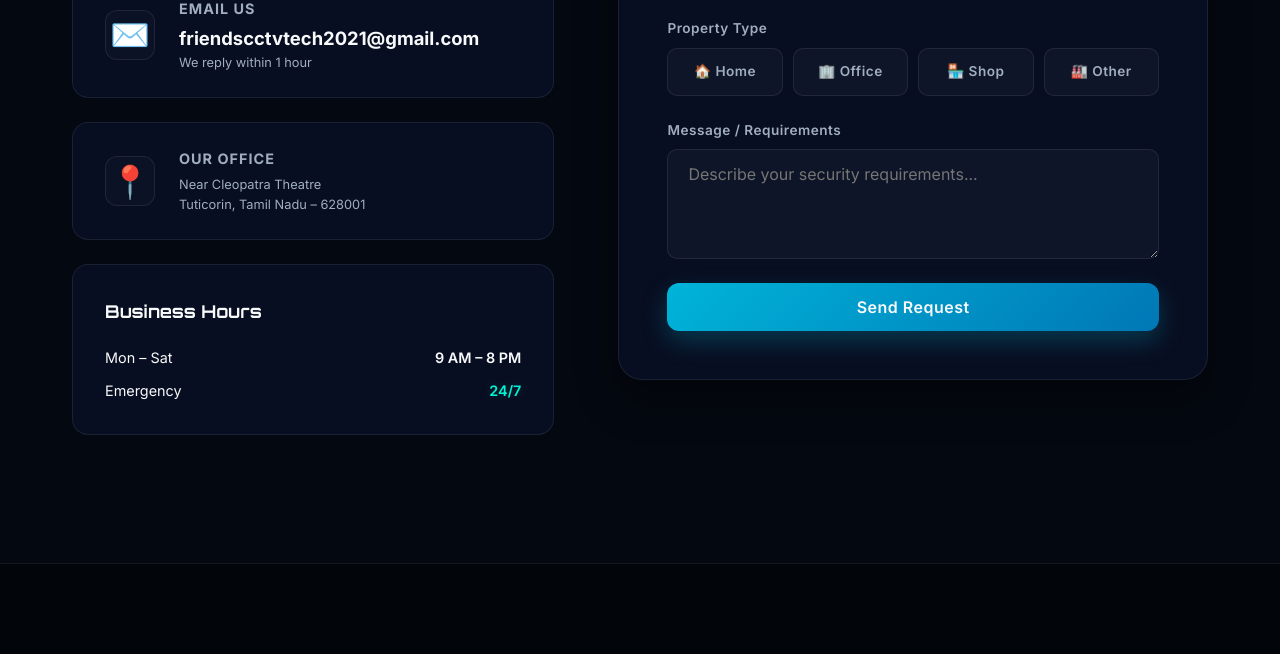
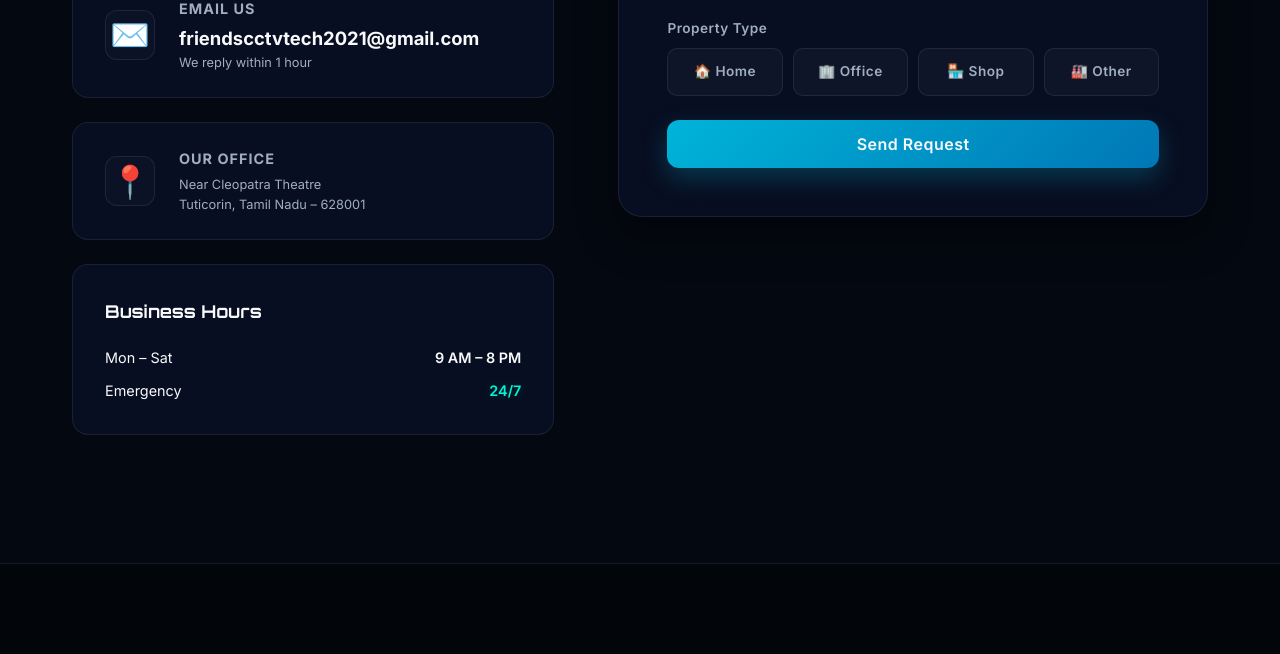
Before and after one commit to SAKTHIVEL1408-SOURCE/sakthi, a website: page index.html in a window 1280 px wide. Shown: the part 10360-11014 px from the top of the page. Drawn offline with Linux system fonts and the light colour scheme.

Commit message:
Remove Message / Requirements field from contact form in index.html

```diff
--- a/index.html
+++ b/index.html
@@ -714,10 +714,6 @@
               </label>
             </div>
           </div>
-          <div class="form-group" id="form-group-message">
-            <label for="message">Message / Requirements</label>
-            <textarea id="message" name="message" rows="4" placeholder="Describe your security requirements..."></textarea>
-          </div>
           <button type="submit" class="btn btn-primary btn-full" id="form-submit-btn">
             <span id="btn-text">Send Request</span>
             <span id="btn-loader" style="display:none">⏳ Sending...</span>
--- a/script.js
+++ b/script.js
@@ -465,7 +465,7 @@ document.addEventListener('DOMContentLoaded', () => {
           email: emailField.value.trim(),
           service: serviceField.value,
           property: propertyField ? propertyField.value : '',
-          message: messageField.value.trim()
+          message: messageField ? messageField.value.trim() : ''
         };
 
         const response = await fetch('/api/quote', {
```
